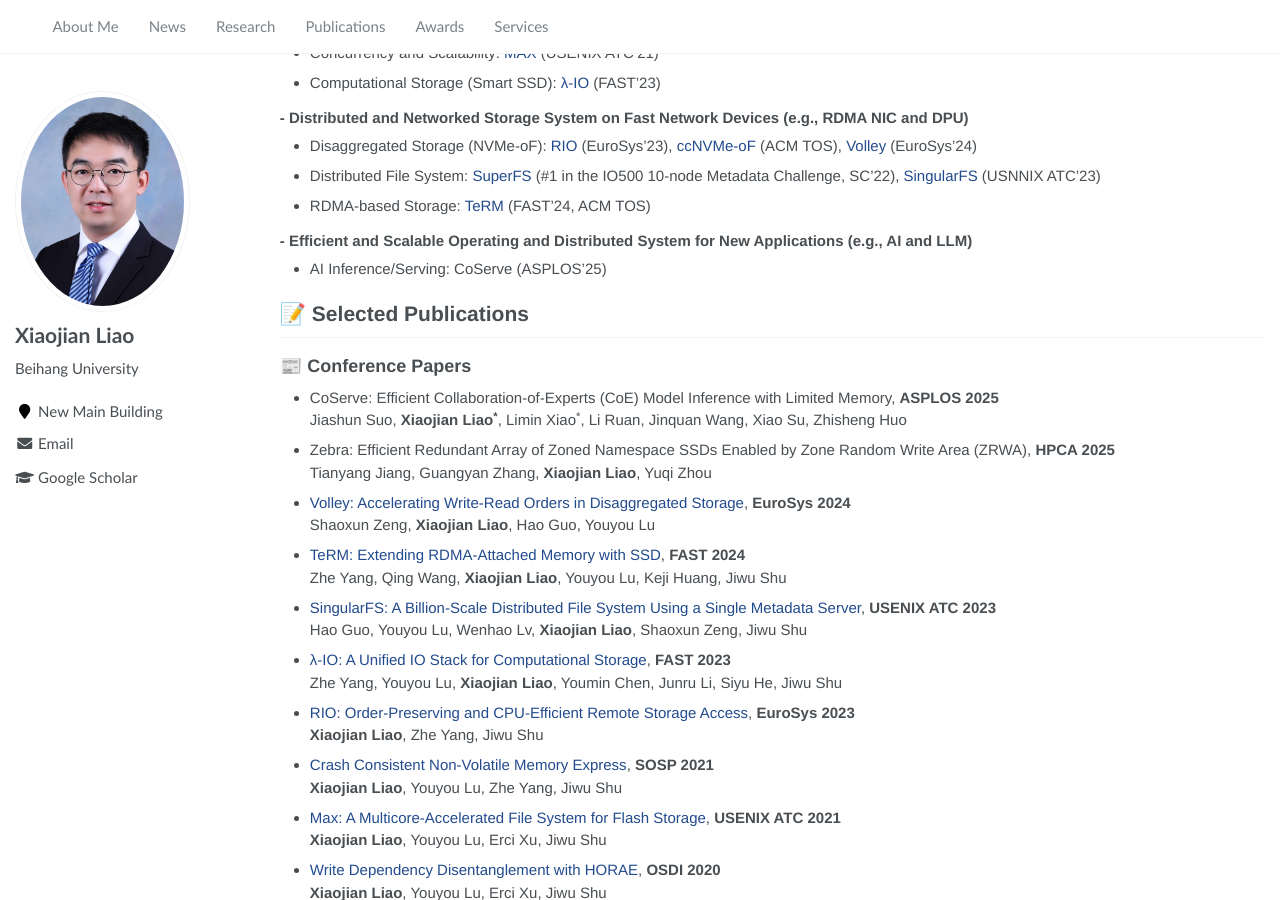
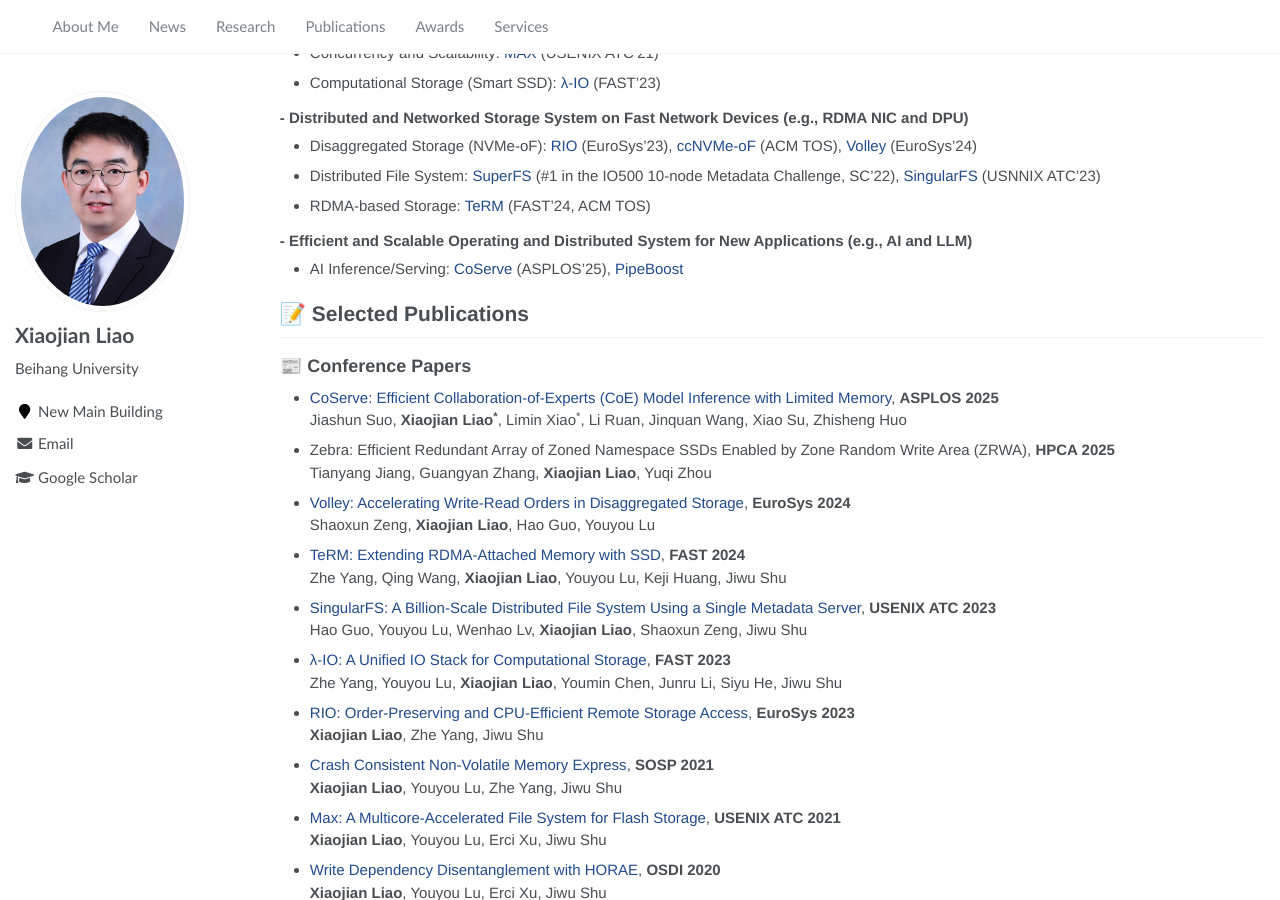
Before and after one commit to liaoxiaojian/liaoxiaojian.github.io, a Jekyll site: the page built from _pages/about.md, in a window 1280 px wide and 900 px high, scrolled down 523 px. Built offline with Jekyll 4.4.1, drawn with Linux system fonts in a browser that asks for light colours.

Commit message:
Update about.md

```diff
--- a/_pages/about.md
+++ b/_pages/about.md
@@ -42,11 +42,11 @@ My work has been published in top-tier conferences and journals on computer syst
 <span class='anchor' id='pubs'></span>
 
 ### - Efficient and Scalable Operating and Distributed System for New Applications (e.g., AI and LLM)
-- AI Inference/Serving: CoServe (ASPLOS'25)
+- AI Inference/Serving: [CoServe](https://dl.acm.org/doi/10.1145/3676641.3715986) (ASPLOS'25), [PipeBoost](https://arxiv.org/abs/2503.17707)
 
 # 📝 Selected Publications
 ## 📰 Conference Papers
-- CoServe: Efficient Collaboration-of-Experts (CoE) Model Inference with Limited Memory, **ASPLOS 2025** \\
+- [CoServe: Efficient Collaboration-of-Experts (CoE) Model Inference with Limited Memory](https://dl.acm.org/doi/10.1145/3676641.3715986), **ASPLOS 2025** \\
 Jiashun Suo, **Xiaojian Liao<sup>*</sup>**, Limin Xiao<sup>*</sup>, Li Ruan, Jinquan Wang, Xiao Su, Zhisheng Huo
 - Zebra: Efficient Redundant Array of Zoned Namespace SSDs Enabled by Zone Random Write Area (ZRWA), **HPCA 2025** \\
 Tianyang Jiang, Guangyan Zhang, **Xiaojian Liao**, Yuqi Zhou
```
